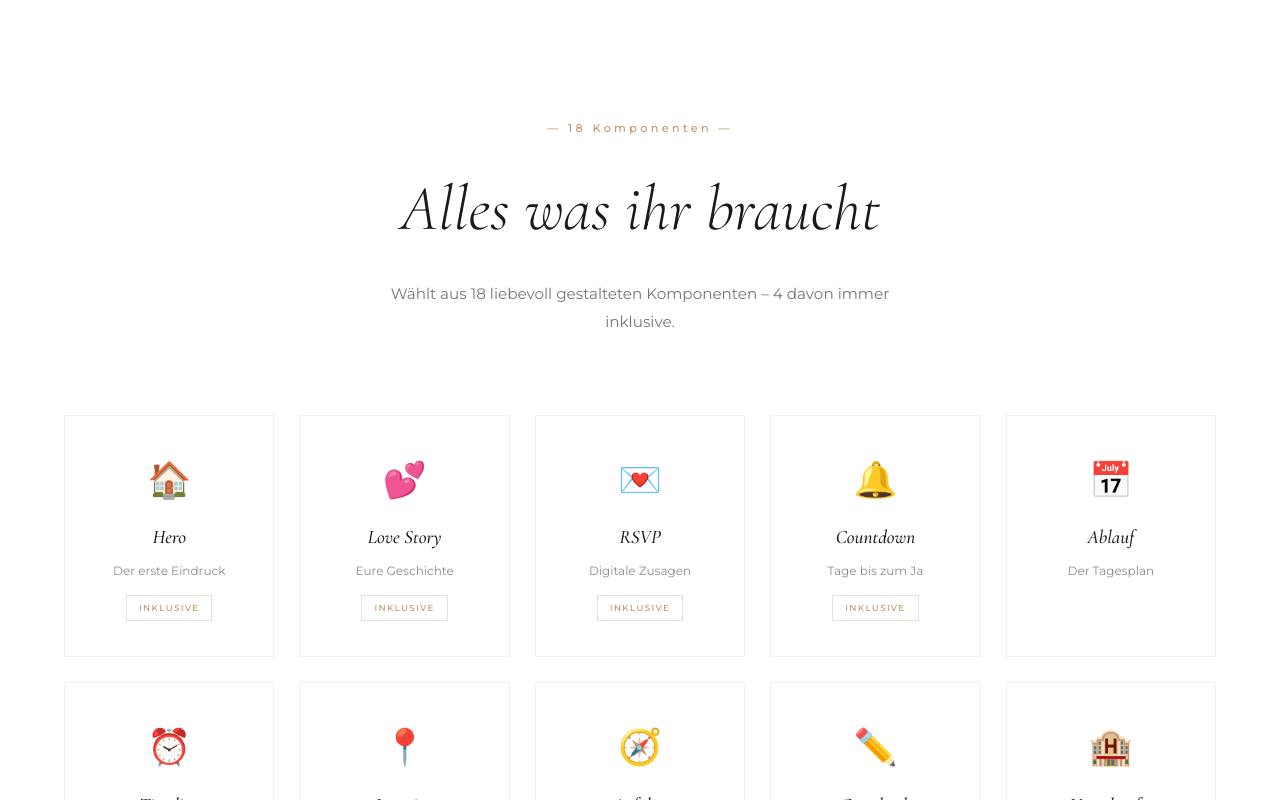
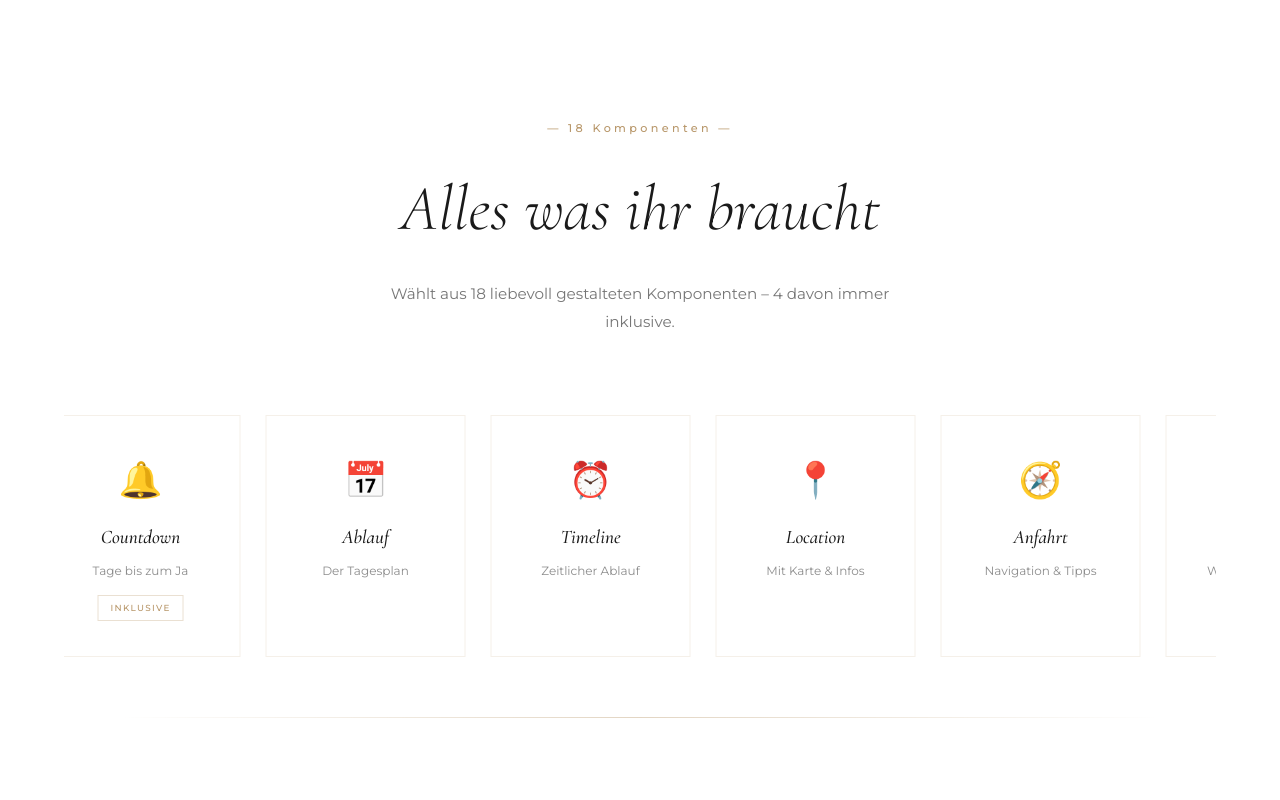
Before and after one commit to sarahiver/si-wedding, a React (Create React App) app: page / in a window 1280 px wide. Shown: the part 820-1620 px from the top of the page. Built offline with nearby package versions, Linux system fonts and the light colour scheme; a web font is replaced by a local one.

Commit message:
Add files via upload

```diff
--- a/src/components/marketing/ComponentsShowcase.js
+++ b/src/components/marketing/ComponentsShowcase.js
@@ -12,6 +12,11 @@ const leafFloat = keyframes`
 const neonPulse = keyframes`
   0%, 100% { box-shadow: 0 0 5px rgba(0,255,255,0.3), inset 0 0 5px rgba(0,255,255,0.1); }
   50% { box-shadow: 0 0 20px rgba(0,255,255,0.5), inset 0 0 10px rgba(0,255,255,0.2); }
+`;
+
+const scrollTrack = keyframes`
+  0% { transform: translateX(0); }
+  100% { transform: translateX(-50%); }
 `;
 
 // Components Data
@@ -194,7 +199,7 @@ const NeonLayout = ({ components, isVisible }) => (
   </NeonContainer>
 );
 
-// VIDEO LAYOUT - Elegant Grid (kein Filmstreifen)
+// VIDEO LAYOUT - Auto-Scroll Carousel mit eleganten Karten
 const VideoLayout = ({ components, isVisible }) => (
   <VideoContainer>
     <VideoHeader $visible={isVisible}>
@@ -202,16 +207,20 @@ const VideoLayout = ({ components, isVisible }) => (
       <VideoTitle>Alles was ihr braucht</VideoTitle>
       <VideoSubtitle>Wählt aus 18 liebevoll gestalteten Komponenten – 4 davon immer inklusive.</VideoSubtitle>
     </VideoHeader>
-    <VideoGrid>
-      {components.map((comp, i) => (
-        <VideoCard key={comp.name} $visible={isVisible} $delay={0.1 + i * 0.04}>
+    <VideoCarouselWrapper>
+      <VideoCarouselTrack $visible={isVisible}>
+        {/* Dupliziere für seamless loop */}
+        {[...components, ...components].map((comp, i) => (
+          <VideoCard key={`${comp.name}-${i}`}>
             <VideoCardIcon>{comp.icon}</VideoCardIcon>
             <VideoCardName>{comp.name}</VideoCardName>
             <VideoCardDesc>{comp.desc}</VideoCardDesc>
             {comp.included && <VideoCardBadge>Inklusive</VideoCardBadge>}
           </VideoCard>
         ))}
-    </VideoGrid>
+      </VideoCarouselTrack>
+    </VideoCarouselWrapper>
+    <VideoGoldLine $visible={isVisible} />
   </VideoContainer>
 );
 
@@ -251,7 +260,7 @@ const Section = styled.section`
   padding: 140px 5%;
   position: relative;
   overflow: hidden;
-  ${p => p.$themeId === 'video' && css`background: #FFFFFF;`}
+  ${p => p.$themeId === 'video' && css`background: #FFFFFF; overflow: hidden;`}
   ${p => p.$themeId === 'editorial' && css`background: #FFFFFF;`}
   ${p => p.$themeId === 'botanical' && css`background: linear-gradient(180deg, #FAF9F6 0%, #F0EDE5 100%);`}
   ${p => p.$themeId === 'contemporary' && css`background: #FAFAFA;`}
@@ -326,31 +335,61 @@ const NeonCardLine = styled.div`height: 1px; background: linear-gradient(90deg,
 const NeonFloatingSquare = styled.div`position: absolute; width: 50px; height: 50px; border: 2px solid rgba(0, 255, 255, 0.3); top: ${p => p.$top || 'auto'}; bottom: ${p => p.$bottom || 'auto'}; left: ${p => p.$left || 'auto'}; right: ${p => p.$right || 'auto'}; animation: ${neonPulse} 3s ease-in-out infinite; animation-delay: ${p => p.$delay};`;
 const NeonFloatingCircle = styled.div`position: absolute; width: 60px; height: 60px; border: 2px solid rgba(255, 0, 255, 0.3); border-radius: 50%; top: ${p => p.$top || 'auto'}; bottom: ${p => p.$bottom || 'auto'}; left: ${p => p.$left || 'auto'}; right: ${p => p.$right || 'auto'}; animation: ${neonPulse} 4s ease-in-out infinite; animation-delay: ${p => p.$delay};`;
 
-// VIDEO STYLES - Elegant Grid
-const VideoContainer = styled.div`max-width: 1200px; margin: 0 auto;`;
-const VideoHeader = styled.div`text-align: center; margin-bottom: 80px; opacity: ${p => p.$visible ? 1 : 0}; transform: translateY(${p => p.$visible ? 0 : '30px'}); transition: all 0.8s ease;`;
+// VIDEO STYLES - Auto-Scroll Carousel
+const VideoContainer = styled.div`max-width: 100%; margin: 0 auto;`;
+const VideoHeader = styled.div`text-align: center; margin-bottom: 60px; padding: 0 5%; opacity: ${p => p.$visible ? 1 : 0}; transform: translateY(${p => p.$visible ? 0 : '30px'}); transition: all 0.8s ease;`;
 const VideoEyebrow = styled.span`display: block; font-family: 'Montserrat', sans-serif; font-size: 0.7rem; font-weight: 500; letter-spacing: 0.3em; color: #B8976A; margin-bottom: 20px;`;
 const VideoTitle = styled.h2`font-family: 'Cormorant Garamond', Georgia, serif; font-size: clamp(2.5rem, 5vw, 4rem); font-weight: 300; font-style: italic; color: #1A1A1A; margin-bottom: 20px;`;
 const VideoSubtitle = styled.p`font-family: 'Montserrat', sans-serif; font-size: 0.95rem; color: rgba(26, 26, 26, 0.6); max-width: 550px; margin: 0 auto; line-height: 1.8;`;
-const VideoGrid = styled.div`display: grid; grid-template-columns: repeat(auto-fill, minmax(180px, 1fr)); gap: 25px;`;
+
+const VideoCarouselWrapper = styled.div`
+  width: 100%;
+  overflow: hidden;
+  padding: 20px 0;
+`;
+
+const VideoCarouselTrack = styled.div`
+  display: flex;
+  gap: 25px;
+  width: fit-content;
+  animation: ${scrollTrack} 40s linear infinite;
+  opacity: ${p => p.$visible ? 1 : 0};
+  transition: opacity 0.8s ease;
+
+  &:hover {
+    animation-play-state: paused;
+  }
+`;
+
 const VideoCard = styled.div`
+  flex-shrink: 0;
+  width: 200px;
   text-align: center;
   padding: 35px 20px;
   background: #FFFFFF;
   border: 1px solid rgba(184, 151, 106, 0.15);
-  opacity: ${p => p.$visible ? 1 : 0};
-  transform: translateY(${p => p.$visible ? 0 : '20px'});
-  transition: all 0.6s ease;
-  transition-delay: ${p => p.$delay}s;
+  transition: all 0.3s ease;
+
   &:hover {
     border-color: #B8976A;
-    box-shadow: 0 15px 40px rgba(184, 151, 106, 0.1);
+    box-shadow: 0 15px 40px rgba(184, 151, 106, 0.15);
+    transform: translateY(-5px);
   }
 `;
+
 const VideoCardIcon = styled.div`font-size: 2.2rem; margin-bottom: 15px;`;
 const VideoCardName = styled.h3`font-family: 'Cormorant Garamond', Georgia, serif; font-size: 1.2rem; font-weight: 500; font-style: italic; color: #1A1A1A; margin-bottom: 8px;`;
 const VideoCardDesc = styled.p`font-family: 'Montserrat', sans-serif; font-size: 0.75rem; color: rgba(26, 26, 26, 0.5); margin: 0;`;
 const VideoCardBadge = styled.span`display: inline-block; font-family: 'Montserrat', sans-serif; font-size: 0.55rem; font-weight: 500; letter-spacing: 0.15em; text-transform: uppercase; color: #B8976A; border: 1px solid rgba(184, 151, 106, 0.3); padding: 5px 12px; margin-top: 15px;`;
+
+const VideoGoldLine = styled.div`
+  height: 1px;
+  background: linear-gradient(90deg, transparent, rgba(184, 151, 106, 0.4), transparent);
+  margin: 40px 5% 0;
+  opacity: ${p => p.$visible ? 1 : 0};
+  transition: opacity 1s ease;
+  transition-delay: 0.5s;
+`;
 
 // LUXE STYLES
 const LuxeContainer = styled.div`max-width: 800px; margin: 0 auto; text-align: center;`;
```
Lines whose indentation alone changed are shown as unchanged.
